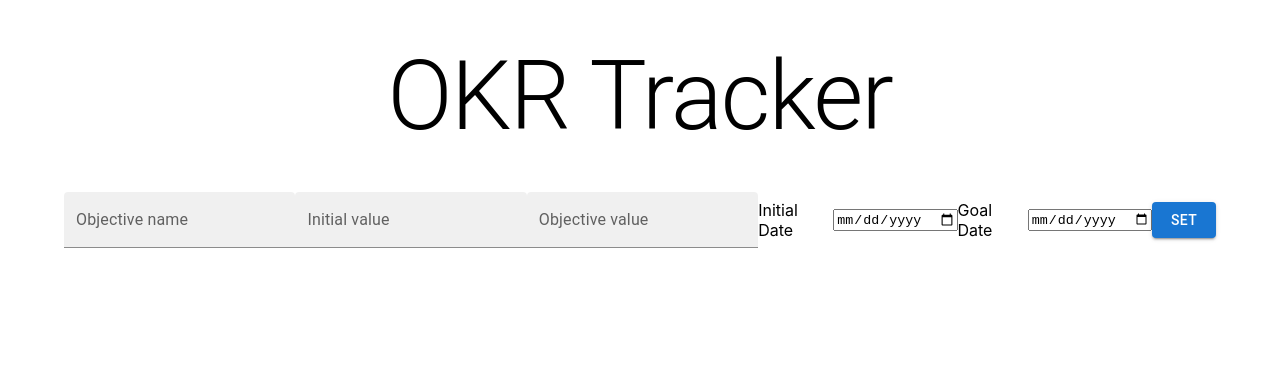
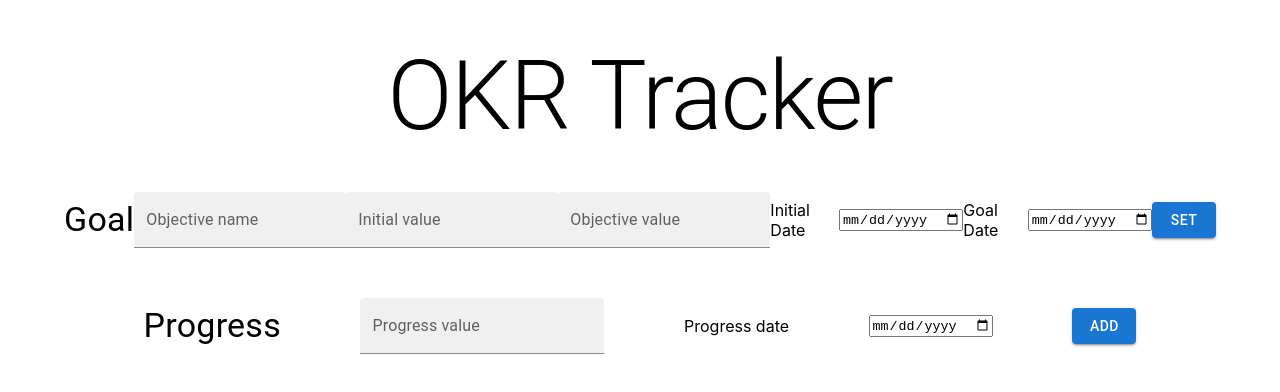
Before and after one commit to julioct99/okr-tracker, a React (Create React App) app: page / in a window 1280 px wide. Shown: the top 392 px of the page. Built offline with nearby package versions, Linux system fonts and the light colour scheme.

Commit message:
Allow progress addition

```diff
--- a/src/components/App/App.tsx
+++ b/src/components/App/App.tsx
@@ -3,6 +3,7 @@ import { Container, Typography } from '@mui/material';
 import CustomLineChart from '../charts/CustomLineChart/CustomLineChart';
 import { OkrItem } from '../../shared/types/okrItem';
 import { GoalInput } from '../GoalInput/GoalInput';
+import { ProgressInput } from '../ProgressInput/ProgressInput';
 
 export function App() {
   const [intermediateStates, setIntermediateStates] = useState<any[]>([]);
@@ -11,12 +12,29 @@ export function App() {
     setIntermediateStates(okrItems);
   };
 
+  const handleProgressAdded = (okrItem: any) => {
+    addProgressState(okrItem);
+  };
+
+  const addProgressState = (newState: any) => {
+    const states = [...intermediateStates];
+    const foundState = intermediateStates.find((state) => state.date === newState.date);
+    if (!foundState) return;
+
+    const okrValueName = Object.keys(foundState)
+      .find((key) => key !== 'date')
+      ?.split(' ')[1];
+    foundState[`${okrValueName}`] = newState.value;
+    setIntermediateStates(states);
+  };
+
   return (
-    <Container>
+    <Container style={{ marginBottom: 50 }}>
       <Typography marginTop={5} marginBottom={5} variant='h1' textAlign='center'>
         OKR Tracker
       </Typography>
       <GoalInput onGoalSet={handleGoalSet} />
+      <ProgressInput onProgressAdded={handleProgressAdded} />
       {intermediateStates.length > 1 && (
         <CustomLineChart height={400} data={intermediateStates} />
       )}
--- a/src/components/GoalInput/GoalInput.tsx
+++ b/src/components/GoalInput/GoalInput.tsx
@@ -1,12 +1,8 @@
 import React, { useEffect, useRef, useState } from 'react';
-import { Button, TextField } from '@mui/material';
+import { Button, TextField, Typography } from '@mui/material';
 import { defaultOkrItem, OkrItem } from '../../shared/types/okrItem';
 import { generateIntermediateStates } from '../../shared/utils/okr';
 import styled from 'styled-components';
-
-interface GoalInputProps {
-  onGoalSet: (okrItems: OkrItem[]) => void;
-}
 
 const StyledContainer = styled('div')`
   margin-bottom: 50px;
@@ -15,6 +11,10 @@ const StyledContainer = styled('div')`
   justify-content: space-evenly;
   align-items: center;
 `;
+
+interface GoalInputProps {
+  onGoalSet: (okrItems: OkrItem[]) => void;
+}
 
 export const GoalInput: React.FunctionComponent<GoalInputProps> = ({ onGoalSet }) => {
   const [initState, setInitState] = useState<OkrItem>(defaultOkrItem);
@@ -65,6 +65,7 @@ export const GoalInput: React.FunctionComponent<GoalInputProps> = ({ onGoalSet }
 
   return (
     <StyledContainer>
+      <Typography variant='h4'>Goal</Typography>
       <TextField
         label='Objective name'
         placeholder='Example: weight, dollars...'
--- /dev/null
+++ b/src/components/ProgressInput/ProgressInput.tsx
@@ -0,0 +1,57 @@
+import React, { useRef, useState } from 'react';
+import { Button, TextField, Typography } from '@mui/material';
+import styled from 'styled-components';
+
+const StyledContainer = styled('div')`
+  margin-bottom: 50px;
+  display: flex;
+  width: 100%;
+  justify-content: space-evenly;
+  align-items: center;
+`;
+
+interface ProgressInputProps {
+  onProgressAdded: (okrItem: any) => void;
+}
+
+export const ProgressInput: React.FunctionComponent<ProgressInputProps> = ({
+  onProgressAdded,
+}) => {
+  const [progressDate, setProgressDate] = useState(new Date());
+
+  const progressInputRef = useRef<HTMLInputElement>();
+
+  const createProgressItem = () => {
+    if (!progressInputRef.current || !progressInputRef.current?.value) return;
+    onProgressAdded({
+      date: progressDate.toLocaleDateString(),
+      value: progressInputRef.current.value,
+    });
+  };
+
+  const handleProgressDateChanged = (e: React.ChangeEvent<HTMLInputElement>) => {
+    setProgressDate(new Date(e.target.value));
+  };
+
+  const handleKeyDown = (e: React.KeyboardEvent) => {
+    if (e.code === 'Enter') createProgressItem();
+  };
+
+  return (
+    <StyledContainer>
+      <Typography variant='h4'>Progress</Typography>
+      <TextField
+        label='Progress value'
+        placeholder='Example: 80, 40...'
+        variant='filled'
+        inputRef={progressInputRef}
+        onKeyDown={handleKeyDown}
+      />
+      <label htmlFor='progressDate'>Progress date</label>
+      <input type='date' name='progressDate' onChange={handleProgressDateChanged} />
+      <Button onClick={createProgressItem} variant='contained'>
+        Add
+      </Button>
+    </StyledContainer>
+  );
+};
--- a/src/shared/utils/okr.ts
+++ b/src/shared/utils/okr.ts
@@ -23,7 +23,7 @@ export const generateIntermediateStates = ({
     const value = +(initState.value + diffValue).toFixed(2);
     intermediateStates.push({
       date: date.toLocaleDateString(),
-      [okrValueName]: value,
+      [`goal ${okrValueName}`]: value,
     });
   }
 
```
Also changed, not shown: 1 other file (tests, documents, lock files or other folders).
